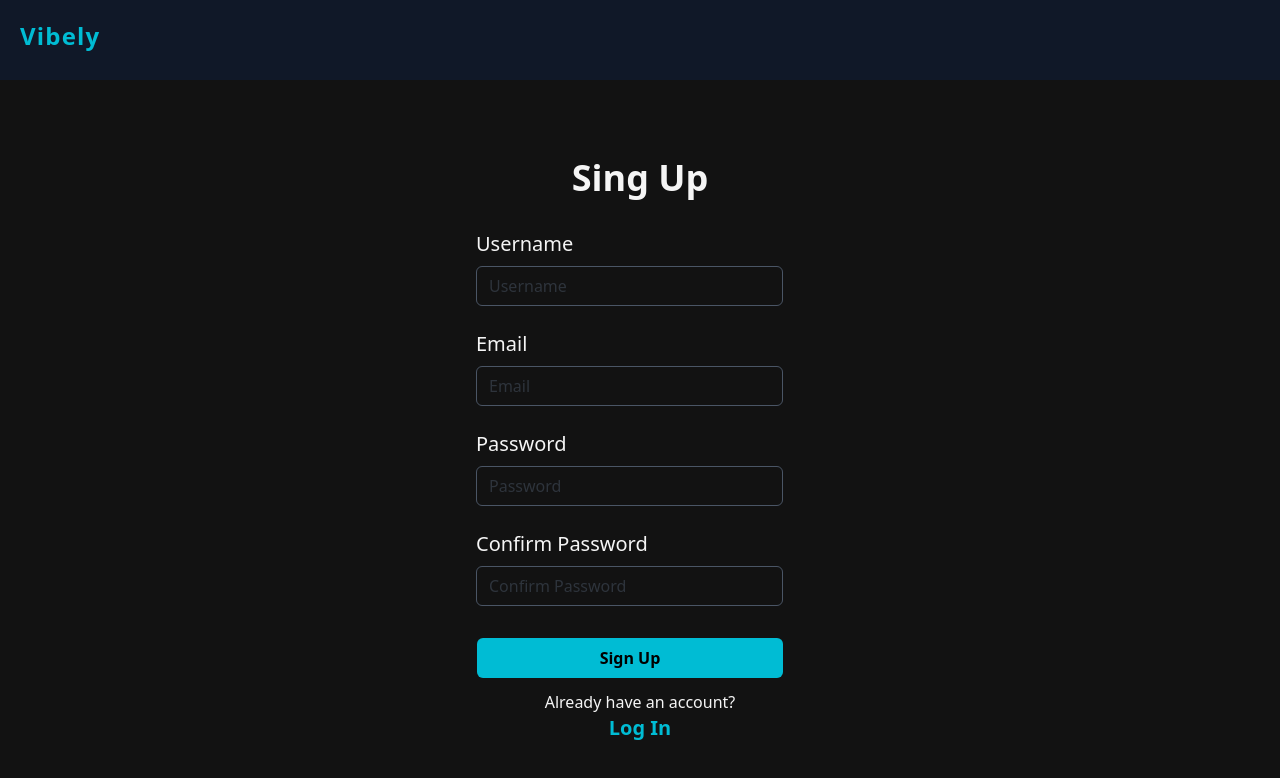
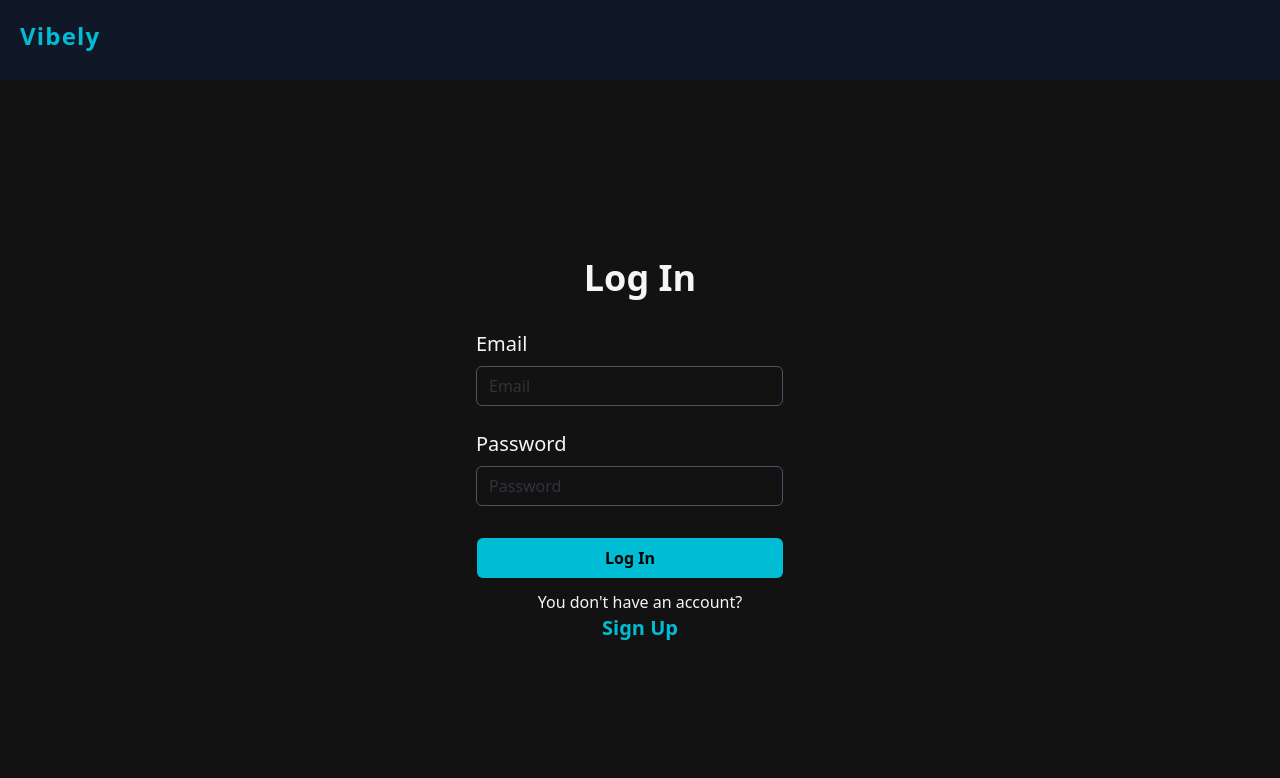
Before and after one commit to karisikdzemil/Vibely, a React (Vite) app: page /login in a window 1280 px wide. Shown: the top 778 px of the page. Built offline with nearby package versions, Linux system fonts and the light colour scheme.

Commit message:
started wiht authentication and routes

```diff
--- a/package.json
+++ b/package.json
@@ -11,8 +11,10 @@
   },
   "dependencies": {
     "@tailwindcss/vite": "^4.1.4",
+    "firebase": "^11.7.1",
     "react": "^19.0.0",
     "react-dom": "^19.0.0",
+    "react-router-dom": "^7.5.3",
     "tailwindcss": "^4.1.4"
   },
   "devDependencies": {
--- a/src/App.jsx
+++ b/src/App.jsx
@@ -1,14 +1,24 @@
-import Signup from "./pages/Signup"
-import Header from "./pages/Header"
-import Login from "./pages/Login"
+import { RouterProvider, createBrowserRouter } from "react-router-dom";
+import Header from "./pages/Header";
+import Signup from "./pages/Signup";
+import Login from "./pages/Login";
+import Home from "./pages/Home";
+import Layout from "./Layout";
+
 function App() {
-  return (
-    <>
-      <Header />
-      <Signup />
-      {/* <Login /> */}
-    </>
-  )
+  const router = createBrowserRouter([
+    {
+      path: "/",
+      element: <Layout />,
+      children: [
+        { index: true, element: <Signup /> },
+        { path: '/signup', element: <Signup /> },
+        { path: "/login", element: <Login /> },
+        { path: "/home", element: <Home /> },
+      ],
+    },
+  ]);
+  return <RouterProvider router={router} />;
 }
 
-export default App
+export default App;
--- /dev/null
+++ b/src/Layout.jsx
@@ -0,0 +1,12 @@
+import { Outlet } from "react-router-dom";
+import Header from "./pages/Header";
+export default function Layout () {
+    return (
+        <div>
+            <Header />
+            <main>
+                <Outlet />
+            </main>
+        </div>
+    )
+}
--- /dev/null
+++ b/src/components/firebase.js
@@ -0,0 +1,17 @@
+// Import the functions you need from the SDKs you need
+import { initializeApp } from "firebase/app";
+// TODO: Add SDKs for Firebase products that you want to use
+// https://firebase.google.com/docs/web/setup#available-libraries
+
+// Your web app's Firebase configuration
+const firebaseConfig = {
+  apiKey: "AIzaSyBRHx4NGHkELbi9685fxtuj8j4DVU6yQFA",
+  authDomain: "vibely-2628d.firebaseapp.com",
+  projectId: "vibely-2628d",
+  storageBucket: "vibely-2628d.firebasestorage.app",
+  messagingSenderId: "1050296505080",
+  appId: "1:1050296505080:web:c438089eb8259b2bbd610d"
+};
+
+// Initialize Firebase
+const app = initializeApp(firebaseConfig);
--- a/src/pages/Login.jsx
+++ b/src/pages/Login.jsx
@@ -1,3 +1,4 @@
+import { Link } from "react-router-dom"
 export default function Login () {
 
     return (
@@ -14,7 +15,7 @@ export default function Login () {
                 </div>
                 <button className="w-9/12 h-10 mr-5 mt-5 bg-[#00bcd4] cursor-pointer hover:bg-[#4ae7ff] rounded-md font-bold">Log In</button>
                 <p className=" mt-3 text-[#f5f5f5]">You don't have an account?</p>
-                <a className="text-xl text-[#00bcd4] font-bold" href="">Sign Up</a>
+                <Link to='/signup' className="text-xl text-[#00bcd4] font-bold" href="">Sign Up</Link>
             </form>
         </section>
     )
--- a/src/pages/Signup.jsx
+++ b/src/pages/Signup.jsx
@@ -1,3 +1,4 @@
+import { Link } from "react-router-dom"
 export default function Signup () {
 
     return (
@@ -22,7 +23,7 @@ export default function Signup () {
                 </div>
                 <button className="w-9/12 h-10 mr-5 mt-5 bg-[#00bcd4] cursor-pointer hover:bg-[#4ae7ff] rounded-md font-bold">Sign Up</button>
                 <p className=" mt-3 text-[#f5f5f5]">Already have an account?</p>
-                <a className="text-xl text-[#00bcd4] font-bold" href="">Log In</a>
+                <Link to='/login' className="text-xl text-[#00bcd4] font-bold" href="">Log In</Link>
             </form>
         </section>
     )
```
Also changed, not shown: 1 other file (tests, documents, lock files or other folders).
